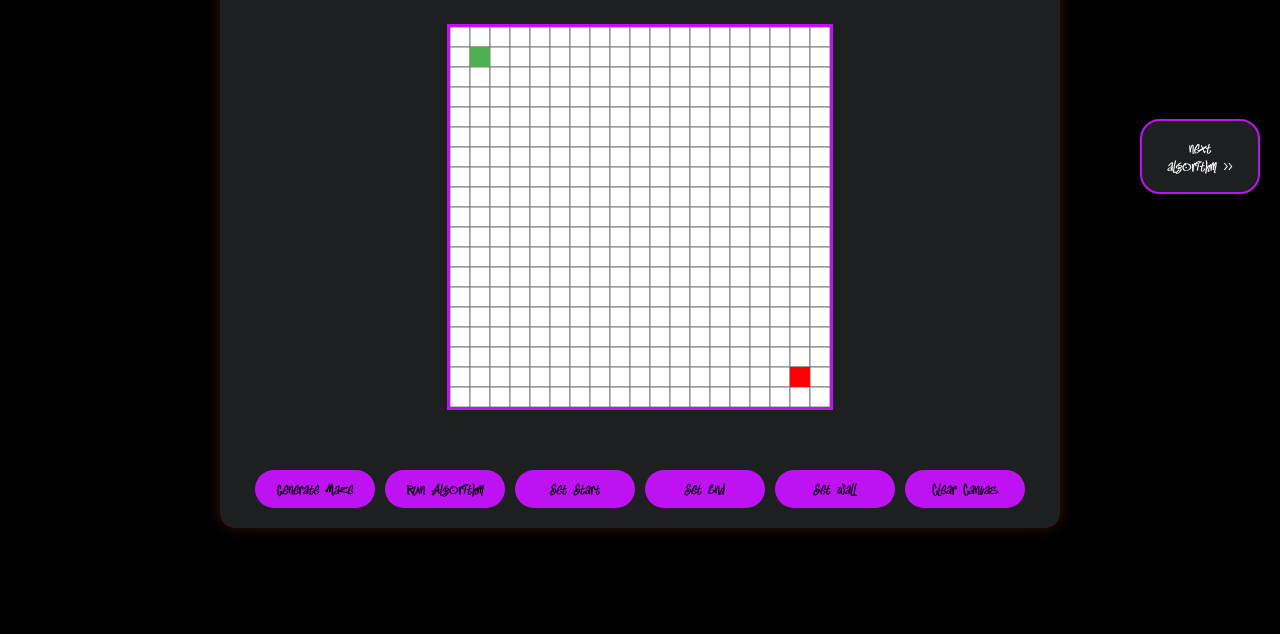
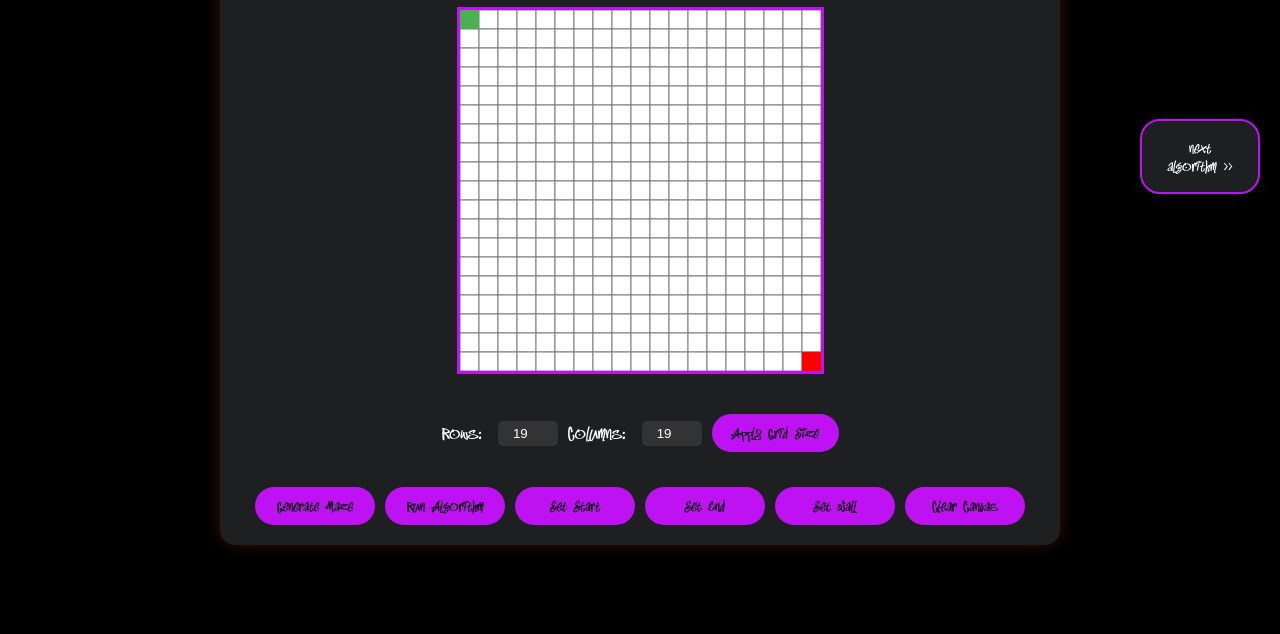
Before and after one commit to pashaksvp/NEW_WEB_1COURSE, a plain HTML site: page MYWEB/astar.html in a window 1280 px wide. Shown: the part 206-840 px from the top of the page. Drawn offline with Linux system fonts and the light colour scheme.

Commit message:
fix style and astar

```diff
--- a/MYWEB/CSS/astar.css
+++ b/MYWEB/CSS/astar.css
@@ -1,3 +1,4 @@
+
 @font-face {
     font-family: "Guano";
     src: url(/Font/Guano\ Apes\ \(Rus\ by\ sherbackoffalex\).otf) format("woff2"),
@@ -44,6 +45,32 @@ h1 {
 
 .frame {
     margin: 20px 0;
+}
+
+.grid-controls {
+    margin-bottom: 15px;
+}
+
+.grid-size {
+    display: flex;
+    flex-wrap: wrap;
+    justify-content: center;
+    align-items: center;
+    gap: 10px;
+}
+
+.grid-size label {
+    margin-right: 5px;
+}
+
+.grid-size input {
+    width: 50px;
+    padding: 5px;
+    border-radius: 5px;
+    border: none;
+    background-color: #333;
+    color: white;
+    text-align: center;
 }
 
 .buttons {
--- a/MYWEB/CSS/style.css
+++ b/MYWEB/CSS/style.css
@@ -111,9 +111,9 @@ body {
 
 .accordion__item{
     position: relative;
-    padding-bottom: 30px;
+    padding-bottom: 25px;
     list-style: none;
-    border-bottom: 2px solid white;
+    border-bottom: 3px solid rgb(101, 143, 28);;
     background-color: black;
     user-select: none;
     border-radius: 20px;
--- a/MYWEB/JS/astar.js
+++ b/MYWEB/JS/astar.js
@@ -1,11 +1,24 @@
 let canvas = document.getElementById('canvas');
 let ctx = canvas.getContext('2d');
-let cellSize = 20;
-let rows = Math.floor(canvas.height / cellSize);
-let cols = Math.floor(canvas.width / cellSize);
+let cellSize = 19;
+let rows = 19;
+let cols = 19;
 
-if (rows % 2 === 0) rows--;
-if (cols % 2 === 0) cols--;
+function updateCanvasSize() {
+    canvas.width = cols * cellSize;
+    canvas.height = rows * cellSize;
+    resetGrid();
+}
+
+function resetGrid() {
+    if (rows % 2 === 0) rows--;
+    if (cols % 2 === 0) cols--;
+
+    startCell = {row: 0, col: 0};
+    endCell = {row: rows - 1, col: cols - 1};
+    grid = new Array(rows).fill(0).map(() => new Array(cols).fill(0));
+    draw();
+}
 
 let startCell = {row: 1, col: 1};
 let endCell = {row: rows - 2, col: cols - 2};
@@ -27,6 +40,29 @@ const colors = {
     neighbor: '#7209b7'
 };
 
+updateCanvasSize();
+
+document.getElementById('applyGridSize').addEventListener('click', function() {
+    let newRows = parseInt(document.getElementById('gridRows').value);
+    let newCols = parseInt(document.getElementById('gridCols').value);
+
+    if (newRows < 5 || newRows > 49 || newCols < 5 || newCols > 49) {
+        alert('Размер должен быть от 5 до 49');
+        return;
+    }
+
+    if (newRows % 2 === 0 || newCols % 2 === 0) {
+        alert('Пожалуйста, вводите только нечетные числа');
+        document.getElementById('gridRows').value = rows;
+        document.getElementById('gridCols').value = cols;
+        return;
+    }
+
+    rows = newRows;
+    cols = newCols;
+    updateCanvasSize();
+});
+
 document.getElementById('setStart').addEventListener('click', function() {
     startSet = true;
     endSet = false;
@@ -46,10 +82,7 @@ document.getElementById('setWall').addEventListener('click', function() {
 });
 
 document.getElementById('clearCanvas').addEventListener('click', function() {
-    grid = new Array(rows).fill(0).map(() => new Array(cols).fill(0));
-    startCell = {row: 1, col: 1};
-    endCell = {row: rows - 2, col: cols - 2};
-    draw();
+    resetGrid();
 });
 
 document.getElementById('generateMaze').addEventListener('click', function() {
@@ -335,6 +368,7 @@ function enableUI() {
     document.getElementById('runAlgorithm').disabled = false;
     document.getElementById('generateMaze').disabled = false;
     document.getElementById('clearCanvas').disabled = false;
+    document.getElementById('applyGridSize').disabled = false;
 }
 
 function disableUI() {
@@ -344,6 +378,7 @@ function disableUI() {
     document.getElementById('runAlgorithm').disabled = true;
     document.getElementById('generateMaze').disabled = true;
     document.getElementById('clearCanvas').disabled = true;
+    document.getElementById('applyGridSize').disabled = true;
 }
 
 function sleep(ms) {
--- a/MYWEB/astar.html
+++ b/MYWEB/astar.html
@@ -12,6 +12,15 @@
         <div class="controls">
             <div class="frame">
                 <canvas id="canvas" width="380" height="380"></canvas>
+            </div>
+            <div class="grid-controls">
+                <div class="grid-size">
+                    <label for="gridRows">Rows:</label>
+                    <input type="number" id="gridRows" min="5" max="50" value="19">
+                    <label for="gridCols">Columns:</label>
+                    <input type="number" id="gridCols" min="5" max="50" value="19">
+                    <button id="applyGridSize">Apply Grid Size</button>
+                </div>
             </div>
             <div class="buttons">
                 <button id="generateMaze">Generate Maze</button>
```
Also changed, not shown: 2 other files.
